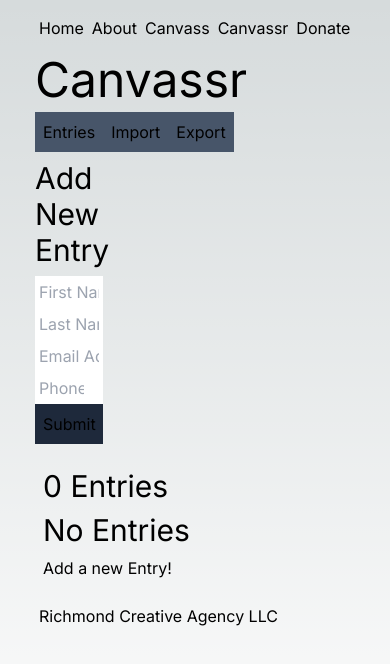
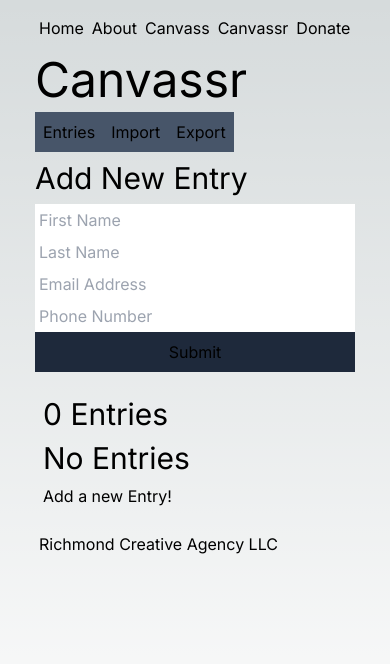
Before and after one commit to Richmond-Creative-Agency/fieldagent, a Next.js app: page /tool/canvassr in a window 390 px wide. Shown: the top 664 px of the page. Built offline with nearby package versions, Linux system fonts and the light colour scheme.

Commit message:
fix: column widths

```diff
--- a/src/app/tool/canvassr/Tabs.jsx
+++ b/src/app/tool/canvassr/Tabs.jsx
@@ -15,7 +15,7 @@
 
   return (
     <Suspense fallback={<p>Loading Tabs</p>}>
-      <div className="col-span-3 w-full">
+      <div className="col-span-12 md:col-span-3 w-full">
         <menu className="flex space-between">
           {tabs.map((tab, index) => {
             return (
```
